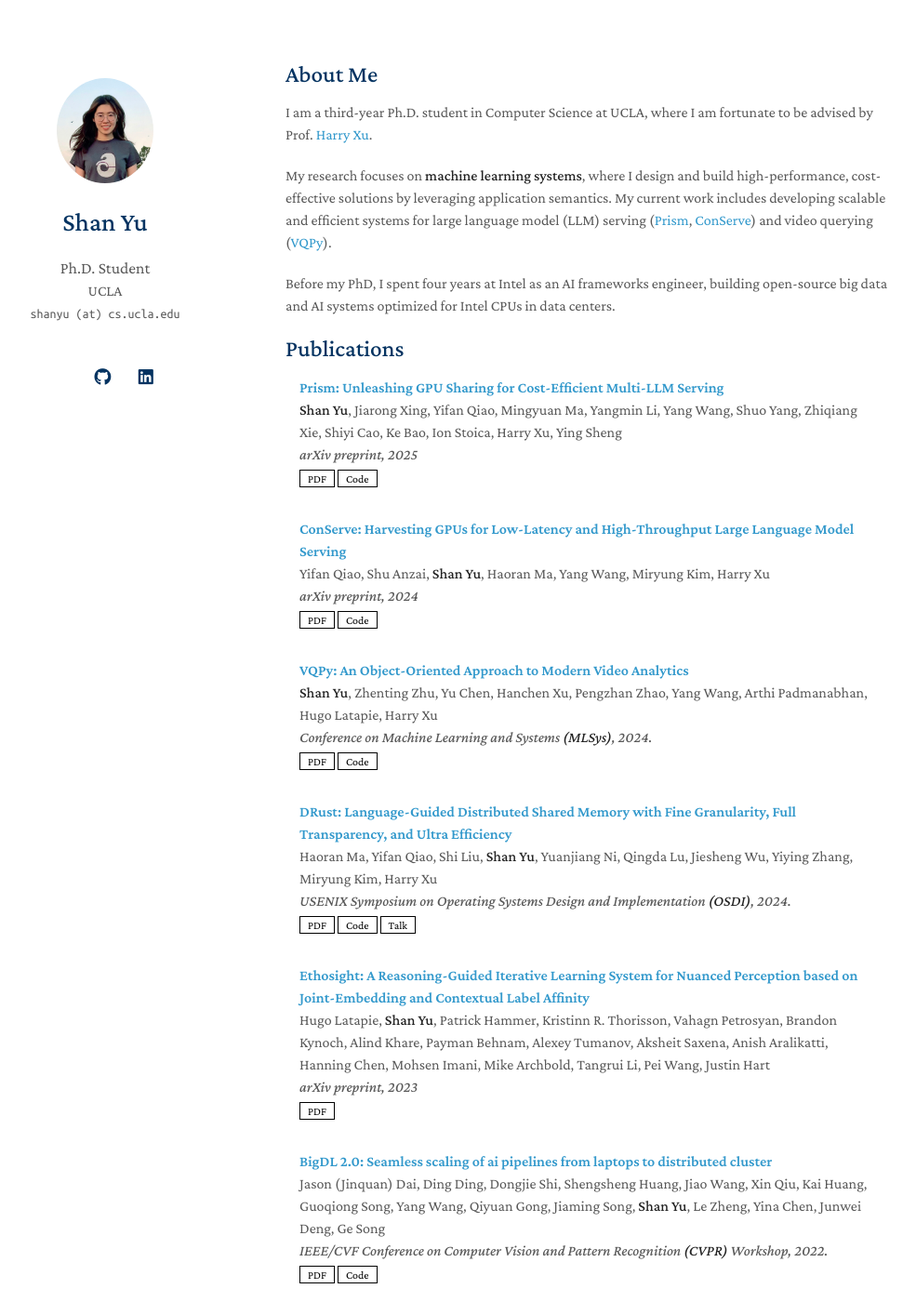
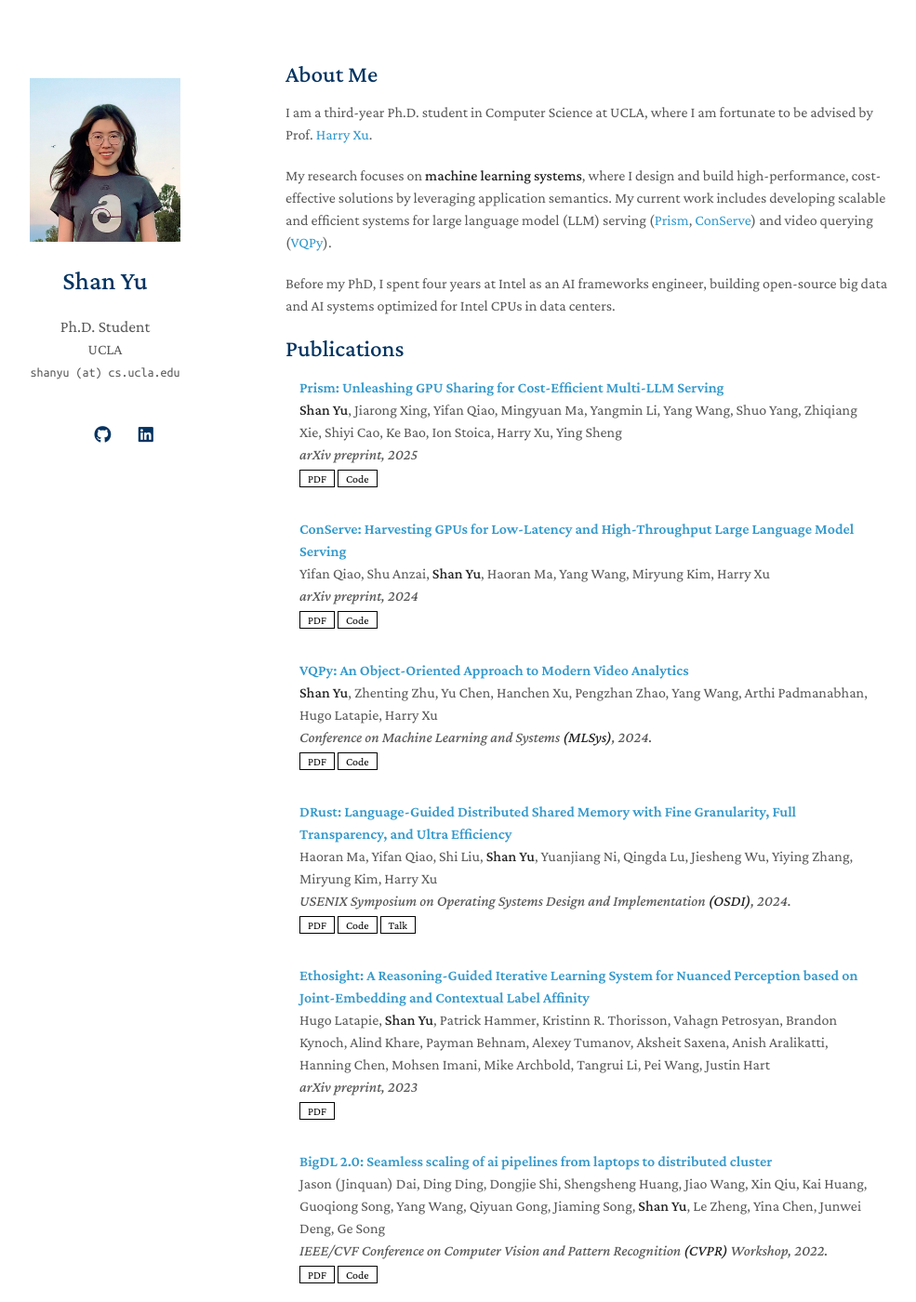
Before and after one commit to shanyu-sys/shanyu-sys.github.io, a Jekyll site: the page built from index.md, in a window 1280 px wide and 1400 px high. Shown: the whole window at 93% size, without its empty margins (163-1148 px from the left). Built offline with Jekyll 4.4.1, drawn with Linux system fonts in a browser that asks for light colours; a style sheet for code colours, icons or effects is not loaded.

Commit message:
update photo

```diff
--- a/_sass/minimal-light-no-dark-mode.scss
+++ b/_sass/minimal-light-no-dark-mode.scss
@@ -168,8 +168,8 @@ papertitle {
       }
 
       .image.avatar img {
-        border-radius: 100%;
-        width: 45%;
+        border-radius: 8px;
+        width: 70%;
         padding: 20px;
         // border: 1px solid #ddd;
         // padding: 3px;
--- a/_sass/minimal-light.scss
+++ b/_sass/minimal-light.scss
@@ -215,8 +215,8 @@ papertitle {
       }
 
       .image.avatar img {
-        border-radius: 100%;
-        width: 45%;
+        border-radius: 8px;
+        width: 70%;
         padding: 20px;
         // border: 1px solid #ddd;
         // padding: 3px;
--- a/html_source_file/assets/css/style-no-dark-mode.css
+++ b/html_source_file/assets/css/style-no-dark-mode.css
@@ -58,7 +58,7 @@ papertitle { font-weight: 600; font-size: 100%; }
 
 .image.avatar:before { display: none; }
 
-.image.avatar img { border-radius: 100%; width: 45%; padding: 20px; }
+.image.avatar img { border-radius: 8px; width: 70% !important; padding: 20px; }
 
 #header .image.avatar { margin: 0 0 1em 0; width: 8.00em; }
 
@@ -137,7 +137,7 @@ footer { width: 232px; float: left; position: fixed; bottom: 30px; -webkit-font-
   section { border: 1px solid #e5e5e5; border-width: 1px 0; padding: 20px 0; margin: 0 0 20px; }
   header a small { display: inline; }
   header ul { position: absolute; right: 50px; top: 52px; }
-  .image.avatar img { border-radius: 100%; width: 117px; padding: 20px; }
+  .image.avatar img { border-radius: 8px; width: 150px; padding: 20px; }
   #head1o2 { visibility: hidden; }
   #head2o2 { visibility: hidden; } }
 @media print, screen and (max-width: 960px) { body { word-wrap: break-word; padding: 15px; }
@@ -148,7 +148,7 @@ footer { width: 232px; float: left; position: fixed; bottom: 30px; -webkit-font-
   body { padding: 15px; }
   header ul { width: 99%; }
   header li, header ul li + li + li { width: 33%; }
-  .image.avatar img { border-radius: 100%; width: 95px; padding: 20px; }
+  .image.avatar img { border-radius: 8px; width: 120px; padding: 20px; }
   #head1o2 { visibility: hidden; }
   #head2o2 { visibility: hidden; } }
 @media print { body { padding: 0.4in; font-size: 12pt; color: #444; } }
--- a/html_source_file/assets/css/style.css
+++ b/html_source_file/assets/css/style.css
@@ -67,7 +67,7 @@ papertitle { font-weight: 600; font-size: 100%; }
 
 .image.avatar:before { display: none; }
 
-.image.avatar img { border-radius: 100%; width: 70%; padding: 20px; }
+.image.avatar img { border-radius: 8px; width: 70% !important; padding: 20px; }
 
 #header .image.avatar { margin: 0 0 1em 0; width: 8.00em; }
 
@@ -152,7 +152,7 @@ footer { width: 232px; float: left; position: fixed; bottom: 30px; -webkit-font-
   section { border: 1px solid #e5e5e5; border-width: 1px 0; padding: 20px 0; margin: 0 0 20px; }
   header a small { display: inline; }
   header ul { position: absolute; right: 50px; top: 52px; }
-  .image.avatar img { border-radius: 100%; width: 150px; padding: 20px; }
+  .image.avatar img { border-radius: 8px; width: 150px; padding: 20px; }
   #head1o2 { visibility: hidden; }
   #head2o2 { visibility: hidden; } }
 @media print, screen and (max-width: 960px) { body { word-wrap: break-word; padding: 15px; }
@@ -163,7 +163,7 @@ footer { width: 232px; float: left; position: fixed; bottom: 30px; -webkit-font-
   body { padding: 15px; }
   header ul { width: 99%; }
   header li, header ul li + li + li { width: 33%; }
-  .image.avatar img { border-radius: 100%; width: 120px; padding: 20px; }
+  .image.avatar img { border-radius: 8px; width: 120px; padding: 20px; }
   #head1o2 { visibility: hidden; }
   #head2o2 { visibility: hidden; } }
 @media print { body { padding: 0.4in; font-size: 12pt; color: #444; } }
--- a/html_source_file/index.html
+++ b/html_source_file/index.html
@@ -31,7 +31,7 @@
     <div class="wrapper">
       <header>
 
-        <a class="image avatar"><img src="./assets/img/shan.jpg" alt="avatar" style="width: 400px; height: auto;" /></a>
+        <a class="image avatar"><img src="./assets/img/shan.jpg" alt="avatar" style="width: 400px !important; height: auto;" /></a>
         <h1>Shan Yu</h1>
 
 
```
